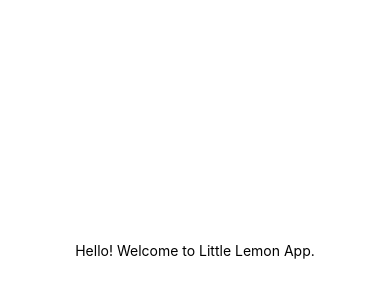
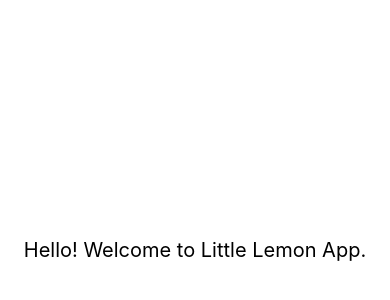
Before and after one commit to mike242424/SampleProject, a React Native app: screen / in a window 390 px wide. Shown: the part 172-472 px from the top of the page. Built offline with nearby package versions, Linux system fonts and the light colour scheme.

Commit message:
added style to text component

```diff
--- a/App.js
+++ b/App.js
@@ -4,7 +4,7 @@ import { StyleSheet, Text, View } from 'react-native';
 export default function App() {
   return (
     <View style={styles.container}>
-      <Text>Hello! Welcome to Little Lemon App.</Text>
+      <Text style={{ fontSize: 20 }}>Hello! Welcome to Little Lemon App.</Text>
       <StatusBar style="auto" />
     </View>
   );
```
